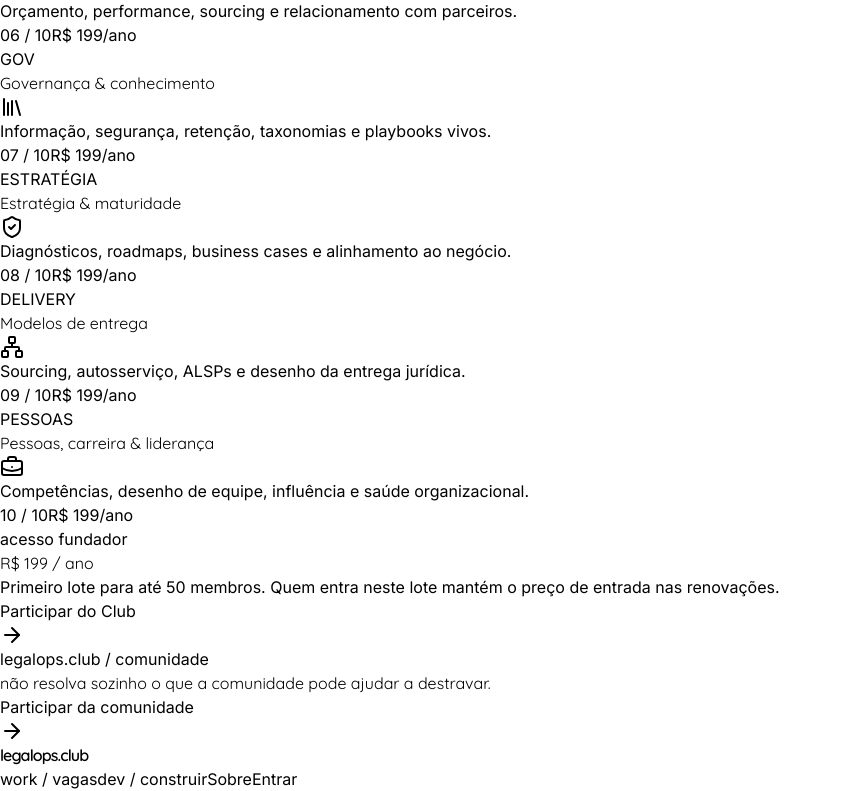
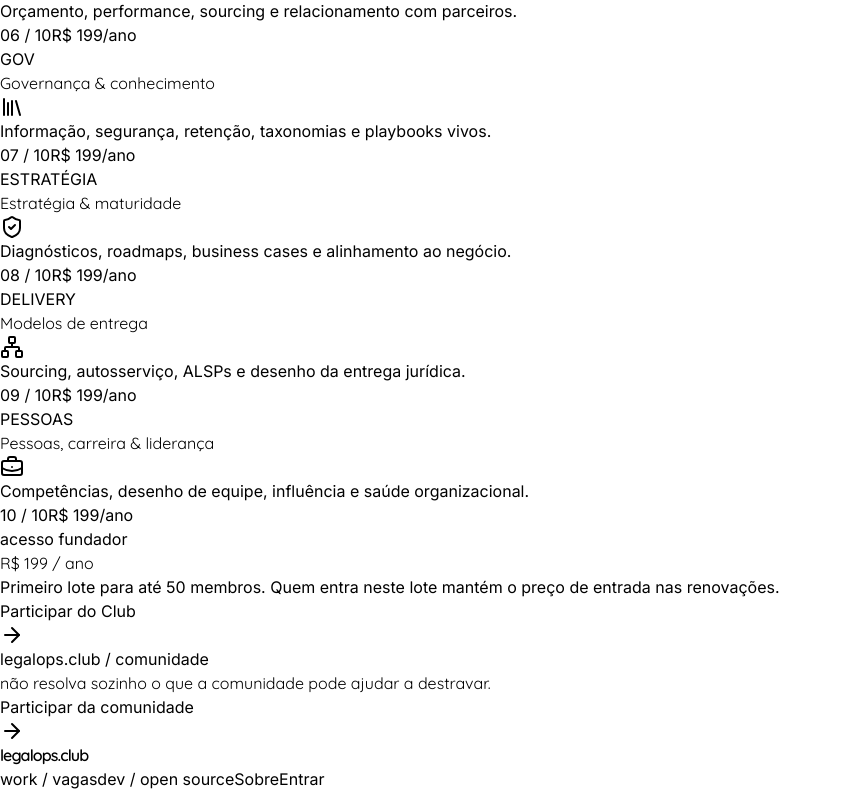
Before and after one commit to agenciaspace/legalops, a Next.js app: page /club in a window 1280 px wide. Shown: the part 1825-2616 px from the top of the page, without its empty margins (0-842 px from the left). Built offline with nearby package versions, Linux system fonts and the light colour scheme.

Commit message:
fix: align Club footer with open source Dev positioning

```diff
--- a/app/club/page.tsx
+++ b/app/club/page.tsx
@@ -205,7 +205,7 @@
           <BrandWordmark suffix="club" className="inline-flex items-baseline text-[23px] font-semibold leading-none tracking-[-0.055em] text-[#111111]" />
           <div className="flex flex-wrap items-center gap-5 text-xs font-semibold text-[#716B65]">
             <Link href="https://legalops.work" className="hover:text-[#111111]">work / vagas</Link>
-            <Link href="https://legalops.dev" className="hover:text-[#111111]">dev / construir</Link>
+            <Link href="https://legalops.dev" className="hover:text-[#111111]">dev / open source</Link>
             <Link href="/club/about" className="hover:text-[#111111]">Sobre</Link>
             <Link href="/login?next=/community" className="hover:text-[#111111]">Entrar</Link>
           </div>
```
